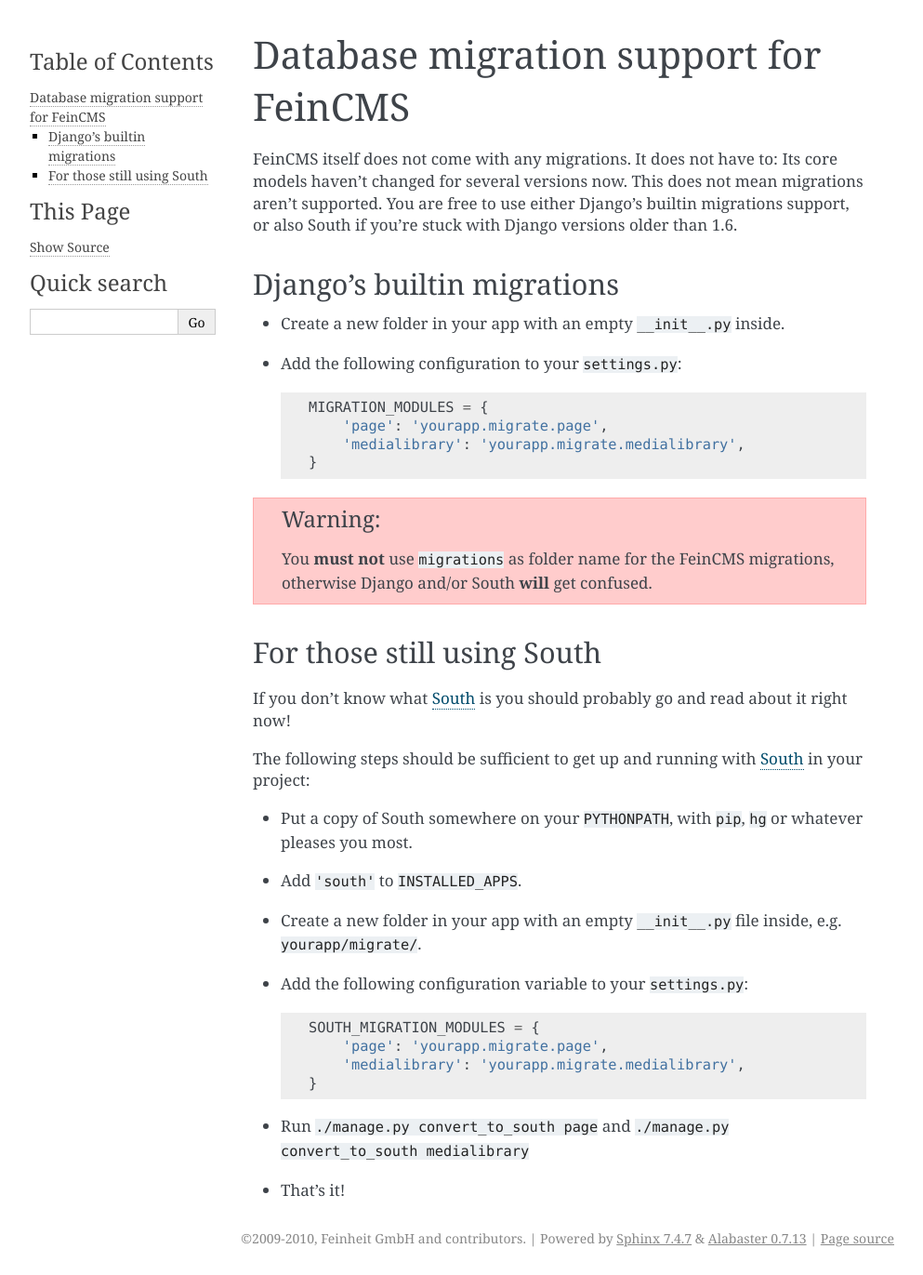
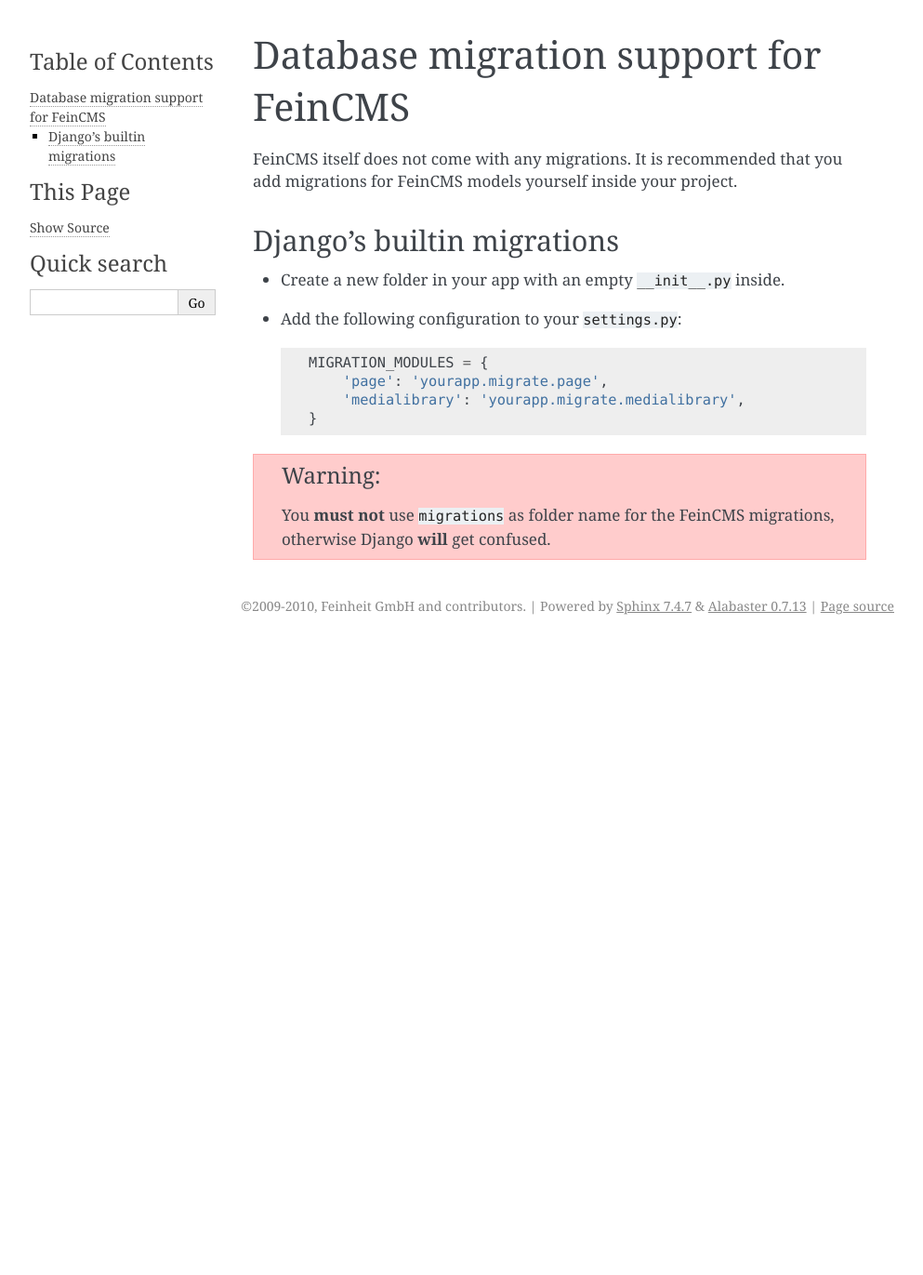
Before and after one commit to feincms/feincms, a Sphinx documentation site: the page built from docs/migrations.rst, in a window 1280 px wide. Shown: the whole page at 93% size, without its empty margins (148-1141 px from the left). Built offline with Sphinx 7.4.7, drawn with Linux system fonts in a browser that asks for light colours; after the commit the page ends 900 px from its top, so only the background shows below that.

Commit message:
Now is a good time to declare Django 1.7 or better only

```diff
--- a/docs/migrations.rst
+++ b/docs/migrations.rst
@@ -5,11 +5,9 @@
 ======================================
 
 
-FeinCMS itself does not come with any migrations. It does not have to: Its
-core models haven't changed for several versions now. This does not mean
-migrations aren't supported. You are free to use either Django's builtin
-migrations support, or also South if you're stuck with Django versions older
-than 1.6.
+FeinCMS itself does not come with any migrations. It is recommended that you
+add migrations for FeinCMS models yourself inside your project.
+
 
 Django's builtin migrations
 ===========================
@@ -25,33 +23,4 @@
 .. warning::
 
    You **must not** use ``migrations`` as folder name for the FeinCMS
-   migrations, otherwise Django and/or South **will** get confused.
-
-
-For those still using South
-===========================
-
-If you don't know what South_ is you should probably go and read about
-it right now!
-
-
-The following steps should be sufficient to get up and running with South_
-in your project:
-
-.. _South: http://south.aeracode.org/
-
-* Put a copy of South somewhere on your ``PYTHONPATH``, with ``pip``, ``hg``
-  or whatever pleases you most.
-* Add ``'south'`` to ``INSTALLED_APPS``.
-* Create a new folder in your app with an empty ``__init__.py`` file inside,
-  e.g. ``yourapp/migrate/``.
-* Add the following configuration variable to your ``settings.py``::
-
-      SOUTH_MIGRATION_MODULES = {
-          'page': 'yourapp.migrate.page',
-          'medialibrary': 'yourapp.migrate.medialibrary',
-      }
-
-* Run ``./manage.py convert_to_south page`` and
-  ``./manage.py convert_to_south medialibrary``
-* That's it!
+   migrations, otherwise Django **will** get confused.
```
Also changed, not shown: 3 other files.
